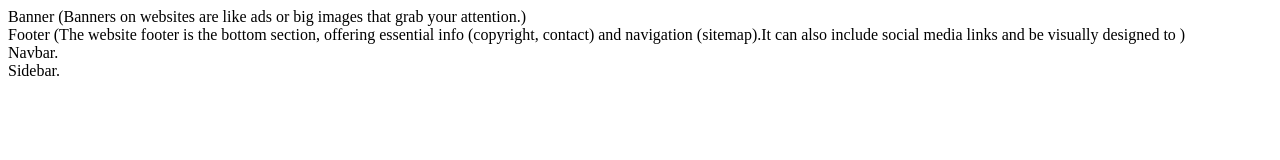
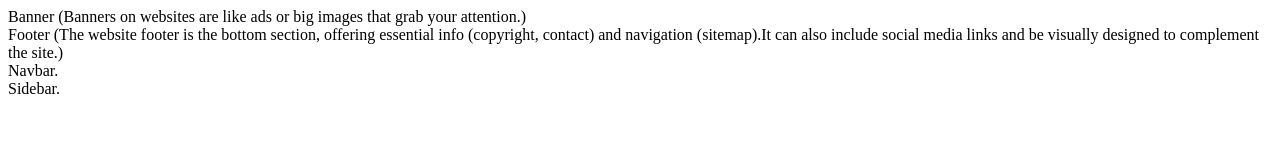
Before and after one commit to Jitu0999/React-Components, a React (Vite) app: page / in a window 1280 px wide. Shown: the top 160 px of the page. Built offline with nearby package versions, Linux system fonts and the light colour scheme.

Commit message:
Update Footer.jsx

```diff
--- a/src/components/Footer.jsx
+++ b/src/components/Footer.jsx
@@ -1,7 +1,7 @@
 const Footer = () => {
   return (
     <div>
-      Footer (The website footer is the bottom section, offering essential info (copyright, contact) and navigation (sitemap).It can also include social media links and be visually designed to )
+      Footer (The website footer is the bottom section, offering essential info (copyright, contact) and navigation (sitemap).It can also include social media links and be visually designed to complement the site.)
     </div>
   )
 }
```
